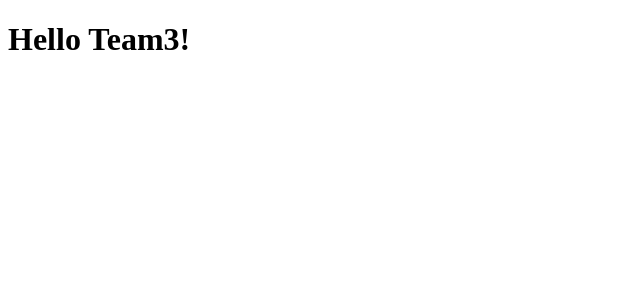
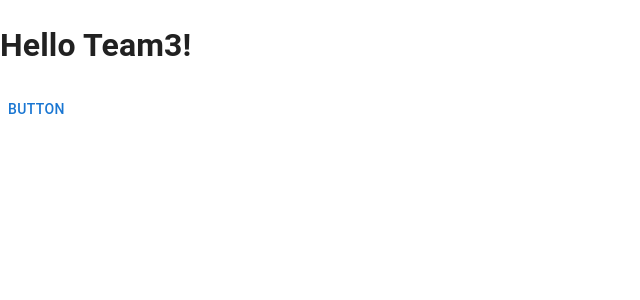
Before and after one commit to VictorPozdeev1/yadisk-frontend, a React (Create React App) app: page / in a window 1280 px wide. Shown: the top 300 px of the page, without its empty margins (0-640 px from the left). Built offline with nearby package versions, Linux system fonts and the light colour scheme.

Commit message:
feat: install material UI lib

```diff
--- a/package.json
+++ b/package.json
@@ -3,6 +3,9 @@
   "version": "0.1.0",
   "private": true,
   "dependencies": {
+    "@emotion/react": "^11.11.1",
+    "@emotion/styled": "^11.11.0",
+    "@mui/material": "^5.14.17",
     "@testing-library/jest-dom": "^5.17.0",
     "@testing-library/react": "^13.4.0",
     "@testing-library/user-event": "^13.5.0",
@@ -15,6 +18,9 @@
     "react-scripts": "5.0.1",
     "typescript": "^4.9.5",
     "web-vitals": "^2.1.4"
+  },
+  "devDependencies": {
+    "@babel/plugin-proposal-private-property-in-object":"^7.21.11"
   },
   "scripts": {
     "start": "react-scripts start",
--- a/src/App.tsx
+++ b/src/App.tsx
@@ -1,10 +1,14 @@
 import React from "react";
 import "./App.css";
-
+import Button from '@mui/material/Button';
+import CssBaseline from '@mui/material/CssBaseline';
 function App() {
   return (
     <div className="App">
-      <h1>Hello Team3!</h1>
+      <CssBaseline>
+        <h1>Hello Team3!</h1>
+        <Button>button</Button>
+      </CssBaseline>
     </div>
   );
 }
--- a/tsconfig.json
+++ b/tsconfig.json
@@ -2,6 +2,7 @@
   "compilerOptions": {
     "target": "es5",
     "lib": [
+      "es6",
       "dom",
       "dom.iterable",
       "esnext"
@@ -11,6 +12,9 @@
     "esModuleInterop": true,
     "allowSyntheticDefaultImports": true,
     "strict": true,
+    "noImplicitAny": true,
+    "noImplicitThis": true,
+    "strictNullChecks": true,
     "forceConsistentCasingInFileNames": true,
     "noFallthroughCasesInSwitch": true,
     "module": "esnext",
```
Also changed, not shown: 1 other file (tests, documents, lock files or other folders).
